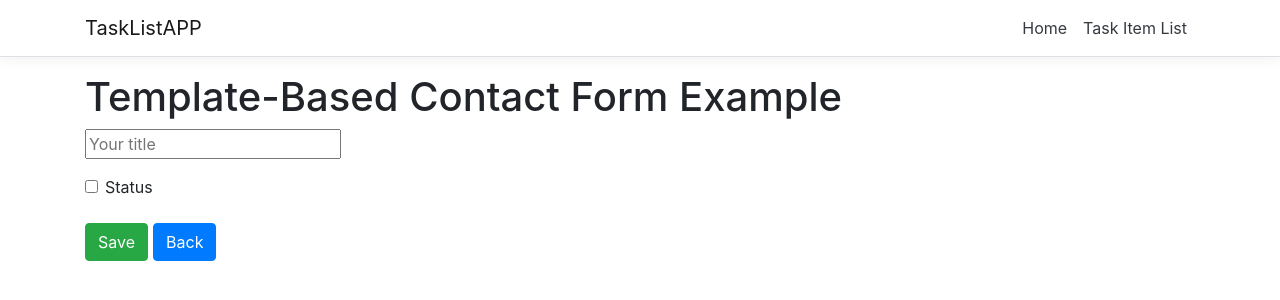
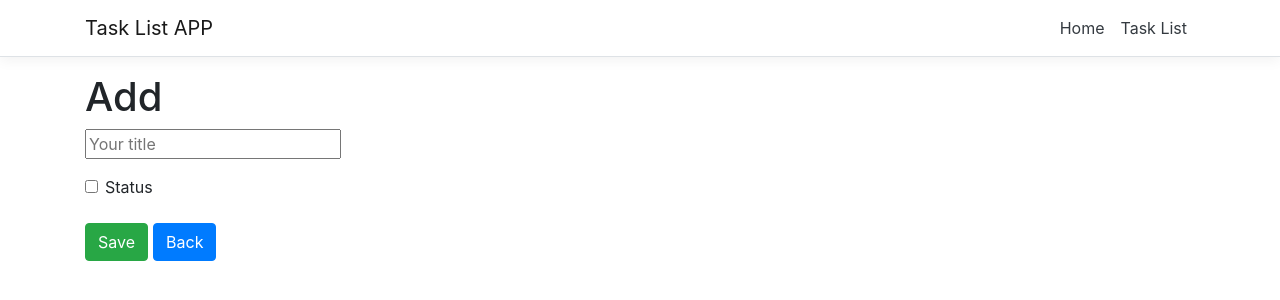
Before and after one commit to aranhasete/TaskListAPP, an Angular app in the folder ClientApp/: page /taskitem-add in a window 1280 px wide. Shown: the top 300 px of the page. Built offline with nearby package versions, Linux system fonts and the light colour scheme.

Commit message:
Ajustes de texto

```diff
--- a/ClientApp/src/app/nav-menu/nav-menu.component.html
+++ b/ClientApp/src/app/nav-menu/nav-menu.component.html
@@ -1,7 +1,7 @@
 <header>
   <nav class='navbar navbar-expand-sm navbar-toggleable-sm navbar-light bg-white border-bottom box-shadow mb-3'>
     <div class="container">
-      <a class="navbar-brand" [routerLink]='["/"]'>TaskListAPP</a>
+      <a class="navbar-brand" [routerLink]='["/"]'>Task List APP</a>
       <button class="navbar-toggler" type="button" data-toggle="collapse" data-target=".navbar-collapse" aria-label="Toggle navigation"
         [attr.aria-expanded]="isExpanded" (click)="toggle()">
         <span class="navbar-toggler-icon"></span>
@@ -12,7 +12,7 @@
             <a class="nav-link text-dark" [routerLink]='["/"]'>Home</a>
           </li>
           <li class="nav-item" [routerLinkActive]='["link-active"]'>
-            <a class="nav-link text-dark" [routerLink]='["/taskitem-list"]'>Task Item List</a>
+            <a class="nav-link text-dark" [routerLink]='["/taskitem-list"]'>Task List</a>
           </li>
           <!-- <li class="nav-item" [routerLinkActive]='["link-active"]'>
             <a class="nav-link text-dark" [routerLink]='["/taskitem-add"]'>Task Item Add</a>
--- a/ClientApp/src/app/taskitem-add/taskitem-add.component.html
+++ b/ClientApp/src/app/taskitem-add/taskitem-add.component.html
@@ -1,4 +1,4 @@
-<h1> Template-Based Contact Form Example </h1>
+<h1>Add</h1>
 
 <form [formGroup]="taskItemFormAdd" (ngSubmit)="onSubmit()">
   <div class="form-group">
--- a/ClientApp/src/app/taskitem-add/taskitem-add.component.ts
+++ b/ClientApp/src/app/taskitem-add/taskitem-add.component.ts
@@ -54,6 +54,7 @@ export class TaskitemAddComponent implements OnInit {
   }
 
   goToList() {
-    this.myRouter.navigate(['/TaskItems']);
+    // this.myRouter.navigate(['/TaskItems']);
+    this.router.navigate(['/TaskItems/', '']);
   }
 }
--- a/ClientApp/src/app/taskitem-delete/taskitem-delete.component.html
+++ b/ClientApp/src/app/taskitem-delete/taskitem-delete.component.html
@@ -1,4 +1,4 @@
-<h2>Employee Details</h2>
+<h1>Delete</h1>
 
 <hr/>
 <div *ngIf="taskItem">
--- a/ClientApp/src/app/taskitem-list/taskitem-list.component.html
+++ b/ClientApp/src/app/taskitem-list/taskitem-list.component.html
@@ -1,4 +1,4 @@
-<h1>Task Item</h1>
+<h1>Task</h1>
 
 <!-- <p>This component demonstrates fetching data from the server.</p> -->
 
@@ -15,7 +15,7 @@
       <tr>
         <th>Id</th>
         <th>Title</th>
-        <th>Status</th>
+        <th>Status Complete</th>
         <th>Action</th>
       </tr>
     </thead>
--- a/ClientApp/src/app/taskitem-list/taskitem-list.component.ts
+++ b/ClientApp/src/app/taskitem-list/taskitem-list.component.ts
@@ -28,9 +28,3 @@ export class TaskitemListComponent implements OnInit {
   }
 
 }
-
-// interface TaskItem {
-//   id: number;
-//   title: number;
-//   isComplete: boolean;
-// }
```
